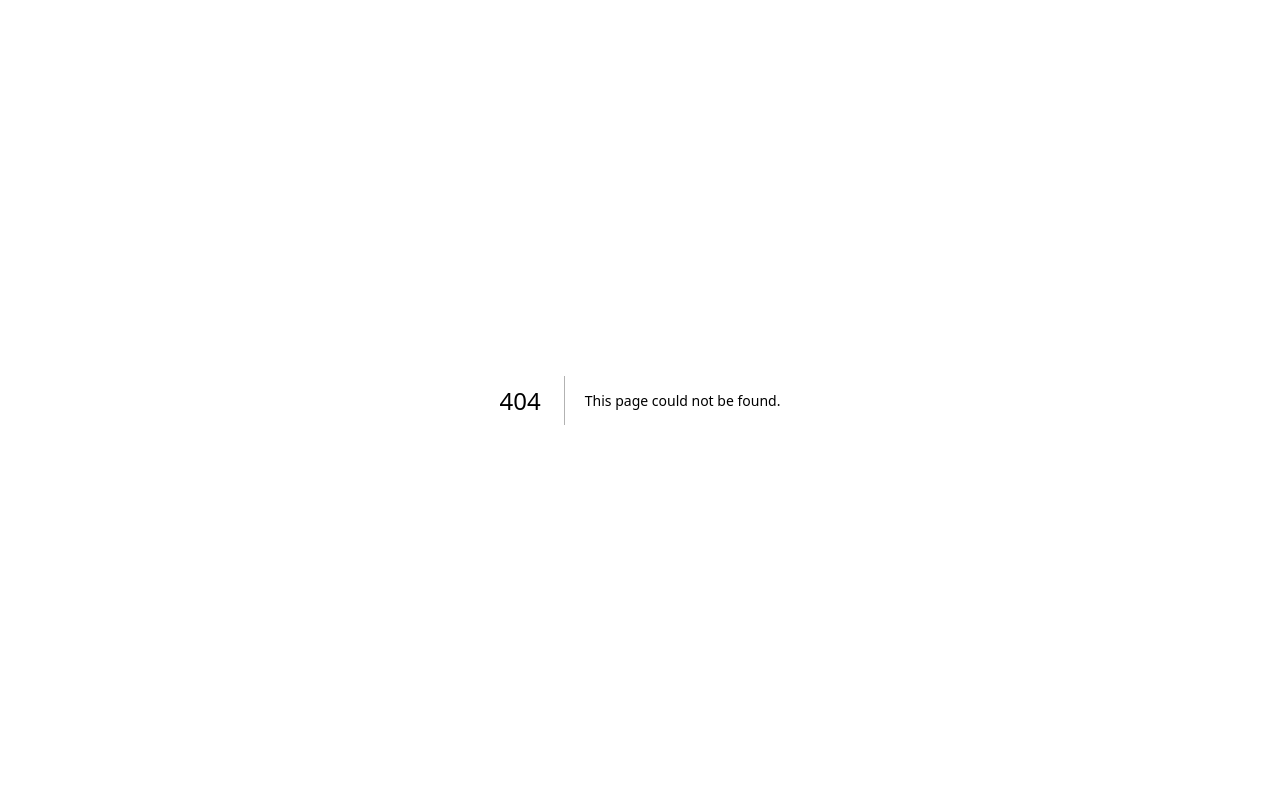
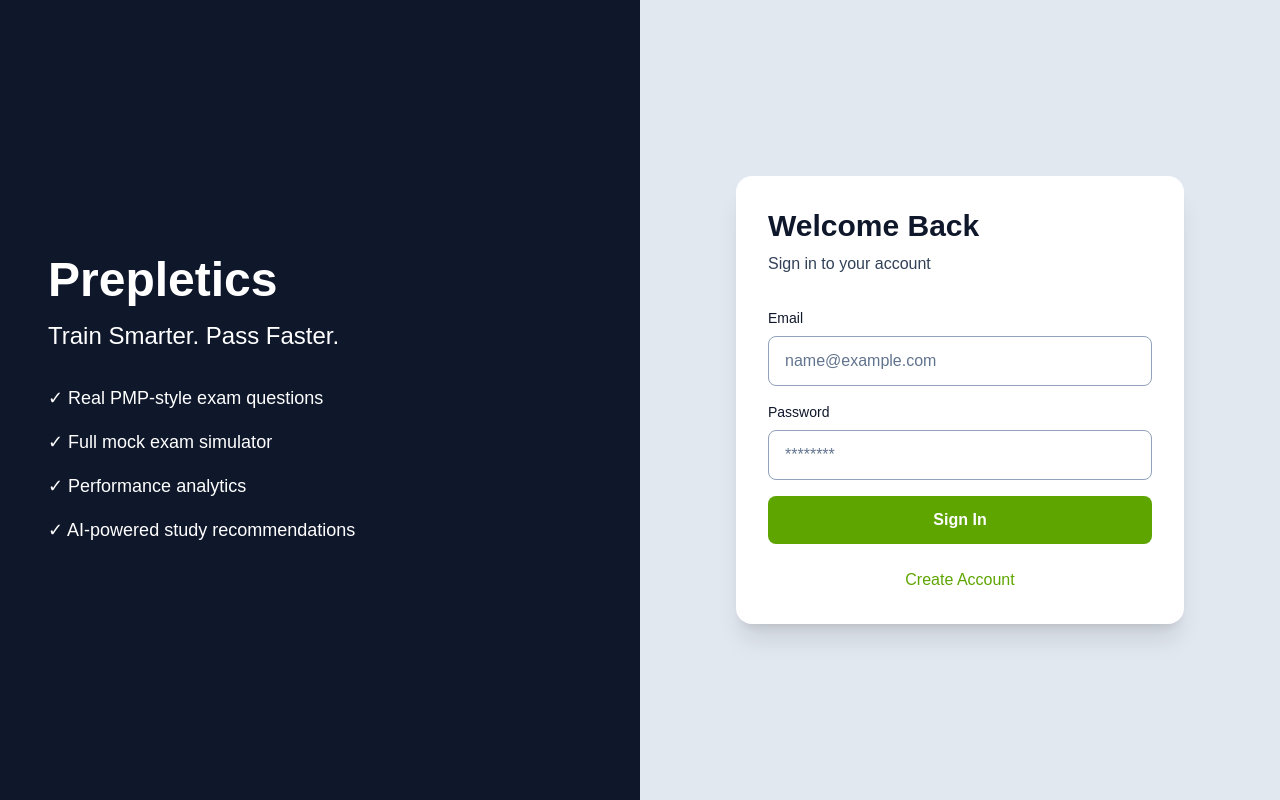
Before and after one commit to Prepletics337/prepletics-frontend, a Next.js app: page /login in a window 1280 px wide. Before the commit this address had no page. Built offline with nearby package versions, Linux system fonts and the light colour scheme.

Commit message:
Login page styling completed

```diff
--- /dev/null
+++ b/src/app/login/page.tsx
@@ -0,0 +1,80 @@
+export default function LoginPage() {
+  return (
+    <div className="min-h-screen bg-slate-200 flex">
+      {/* Left Side */}
+      <div className="hidden lg:flex w-1/2 bg-slate-900 text-white p-12 flex-col justify-center">
+        <h1 className="text-5xl font-bold mb-4">
+          Prepletics
+        </h1>
+
+        <p className="text-2xl mb-8">
+          Train Smarter. Pass Faster.
+        </p>
+
+        <div className="space-y-4 text-lg">
+          <p>✓ Real PMP-style exam questions</p>
+          <p>✓ Full mock exam simulator</p>
+          <p>✓ Performance analytics</p>
+          <p>✓ AI-powered study recommendations</p>
+        </div>
+      </div>
+
+      {/* Right Side */}
+      <div className="flex-1 flex items-center justify-center p-8">
+        <div className="w-full max-w-md bg-white rounded-2xl shadow-xl p-8">
+
+          <h2 className="text-3xl font-bold mb-2 text-slate-900">
+            Welcome Back
+          </h2>
+
+          <p className="text-slate-700 mb-8">
+            Sign in to your account
+          </p>
+
+          <form className="space-y-4">
+
+            <div>
+              <label className="block mb-2 text-sm font-medium text-slate-900">
+                Email
+              </label>
+
+              <input
+                type="email"
+                placeholder="name@example.com"
+                className="w-full border border-slate-400 rounded-lg px-4 py-3 text-slate-900 placeholder:text-slate-500"
+              />
+            </div>
+
+            <div>
+              <label className="block mb-2 text-sm font-medium text-slate-900">
+                Password
+              </label>
+
+              <input
+                type="password"
+                placeholder="********"
+                className="w-full border border-slate-400 rounded-lg px-4 py-3 text-slate-900 placeholder:text-slate-500"
+              />
+            </div>
+            <button
+              className="w-full bg-lime-600 text-white py-3 rounded-lg font-semibold hover:bg-lime-700"
+            >
+              Sign In
+            </button>
+
+          </form>
+
+          <div className="mt-6 text-center">
+            <a
+              href="/register"
+              className="text-lime-600"
+            >
+              Create Account
+            </a>
+          </div>
+
+        </div>
+      </div>
+    </div>
+  );
+}
```
